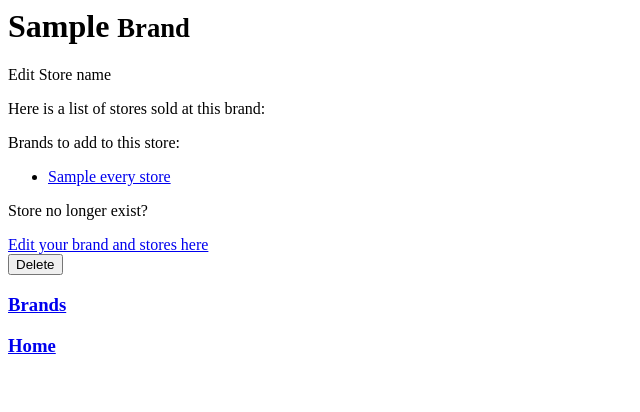
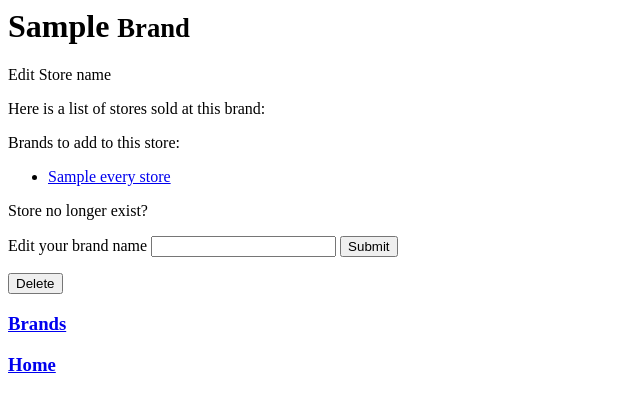
Before and after one commit to bjkropff/ShoeStore, a PHP site: template views/style.html.twig in a window 1280 px wide. Shown: the top 412 px of the page, without its empty margins (0-640 px from the left). Run offline with PHP 8.4, Linux system fonts and the light colour scheme; the template is opened without the code that fills it: most values are stand-ins (such as "Sample title", 1, 10 or a date in 2020); some libraries are stand-ins or nearby versions.

Commit message:
Add delete function for brand and style pages

```diff
--- a/views/brands.html.twig
+++ b/views/brands.html.twig
@@ -24,7 +24,7 @@
                     <a href="/brands/{{brand.getId}}">{{ brand.getStyle }}</a>
                 </p>
             {% endfor %}
-            <form action="/delete_all_brands" method="post">
+            <form action="/brands" method="post">
                 <input type="hidden" name="_method" value="delete">
                 <button type="submit">Delete All Brands</button>
             </form>
--- a/views/style.html.twig
+++ b/views/style.html.twig
@@ -37,11 +37,16 @@
         <p>
             Store no longer exist?
         </p>
-        <a href="/brands/{{ brand.getId }}/edit">Edit your brand and stores here</a>
+        <form action="/brands/{{ brand.id }}" method="post">
+            <input type="hidden" name="_method" value="patch">
+            <label for="new_style">Edit your brand name</label>
+            <input type="text" name="new_style">
+            <button type="submit" name="button">Submit</button>
+        </form>
 
-
-        <form action="/brand/{{brand.getId}}/delete" method="post">
-            <input type="hidden" name="_method" value="delete">
+        <form action="/brand/delete" method="post">
+            <input  type="hidden" name="_method" value="delete">
+            <input type="hidden" name="brand_id" value="{{ brand.getId }}">
             <button type="submit">Delete</button>
         </form>
 
```
Also changed, not shown: app/app.php (+12 -4 lines).
